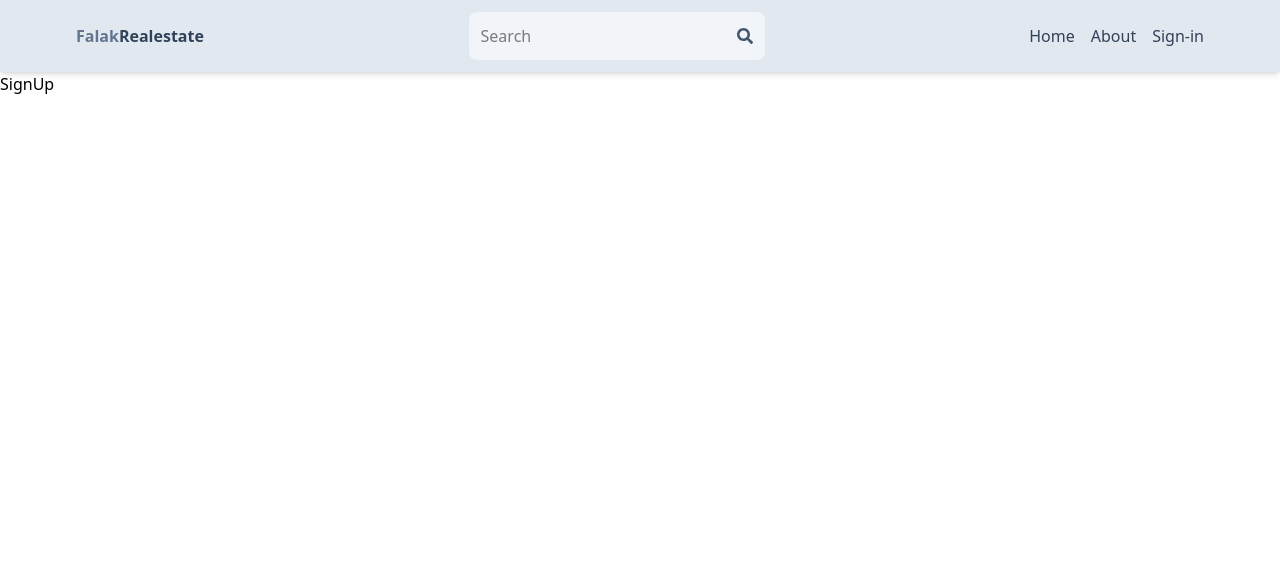
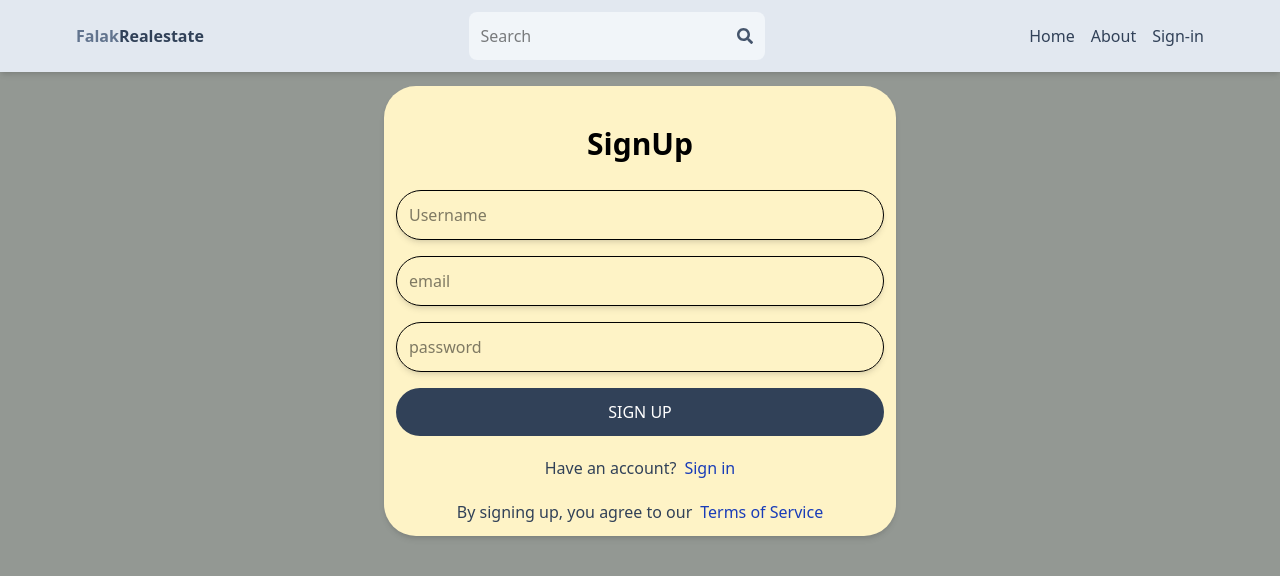
Before and after one commit to falak-sher-sher/RealEstate, a React (Vite) app in the folder RealeEsate/: page /sign-Up in a window 1280 px wide. Shown: the top 576 px of the page. Built offline with nearby package versions, Linux system fonts and the light colour scheme.

Commit message:
Now I form sign up page with whole functionality

```diff
--- a/RealeEsate/src/index.css
+++ b/RealeEsate/src/index.css
@@ -1 +1,4 @@
 @import "tailwindcss";
+body{
+    background-color: rgb(147, 152, 147);
+}
--- a/RealeEsate/src/pages/SignUp.jsx
+++ b/RealeEsate/src/pages/SignUp.jsx
@@ -1,7 +1,63 @@
-import React from 'react'
+import React, { useState } from 'react'
+import { Link, useNavigate } from 'react-router-dom'
+export default function SignUp() {
+  const [formData,setFormData]=useState({})
+  const [loading,setLoading]=useState(false);
+  const [error,setError]=useState(null);
+  const navigate = useNavigate();
+  const handleChange=(e)=>{
+    setFormData({
+      ...formData,
+      [e.target.id]:e.target.value,
+    })
+  }
+  console.log(formData);
+  const handleSubmit=async(e)=>{
+    try{
+    e.preventDefault()
+    setLoading(true);
+    const res = await fetch('/Backend/auth/signup',{
+      method:'POST',
+      headers:{
+        'Content-Type':'application/json'
+      },
+      body:JSON.stringify(formData)
+    })
+    const data = await res.json()
+    if(data.success===false){
+      setError(data.message);
+      setLoading(false);
+      return;
+    }
+    setLoading(false);
+    console.log(data);
+  navigate('/sign-In')
+  }
+    catch(err){
+      setLoading(false);
+      setError(err.message);
+    }
+  }
+  return (
+    <div className='p-3 max-w-lg mx-auto bg-amber-100 mt-3.5 rounded-4xl shadow-md '>
+      <h1 className='text-3xl text-center font-semibold my-7'>SignUp</h1>
+      <form className='flex flex-col gap-4' onSubmit={handleSubmit} >
+        <input type="text" placeholder='Username' className='border p-3 rounded-4xl shadow-md' id='username'onChange={handleChange} />
+        <input type="email" placeholder='email' className='border p-3 rounded-4xl shadow-md' id='email' onChange={handleChange}/>
 
-export default function SignUp() {
-  return (
-    <div>SignUp</div>
+        <input type="password" placeholder='password' className='border p-3 rounded-4xl shadow-md' id='password' onChange={handleChange}/>
+        <button className='bg-slate-700 text-white p-3 rounded-4xl uppercase hover:opacity-95 disabled:opacity-80'disabled={loading} >{loading?'Loading':'Sign Up'}</button>
+
+      </form>
+      <div className='flex flex-row justify-center items-center gap-2 mt-5'>
+  <p className='text-slate-700'>Have an account?</p>
+  <Link to='/sign-In' className='text-blue-800'>Sign in</Link>
+</div>
+<div className='flex flex-row justify-center items-center gap-2 mt-5'>
+  <p className='text-slate-700'>By signing up, you agree to our</p>
+  <Link to='/sign-In' className='text-blue-800'>Terms of Service</Link>
+</div>
+{error && <p className='text-red-500'>{error}</p>}
+    </div>
   )
 }
--- a/RealeEsate/vite.config.js
+++ b/RealeEsate/vite.config.js
@@ -3,5 +3,19 @@
 import tailwindcss from '@tailwindcss/vite'
 // https://vite.dev/config/
 export default defineConfig({
-  plugins: [react(),tailwindcss(),],
+  server:{
+    proxy:{
+      '/Backend':{
+        target:'http://localhost:3000',
+        changeOrigin:true,
+        secure:false,
+
+      },
+    },
+  },
+  plugins: [react(),tailwindcss({
+    config:{
+      content:['./src/**/*.{js,jsx,ts,tsx}'],
+    }
+  }),],
 })
```
Also changed, not shown: 1 other file (tests, documents, lock files or other folders).
